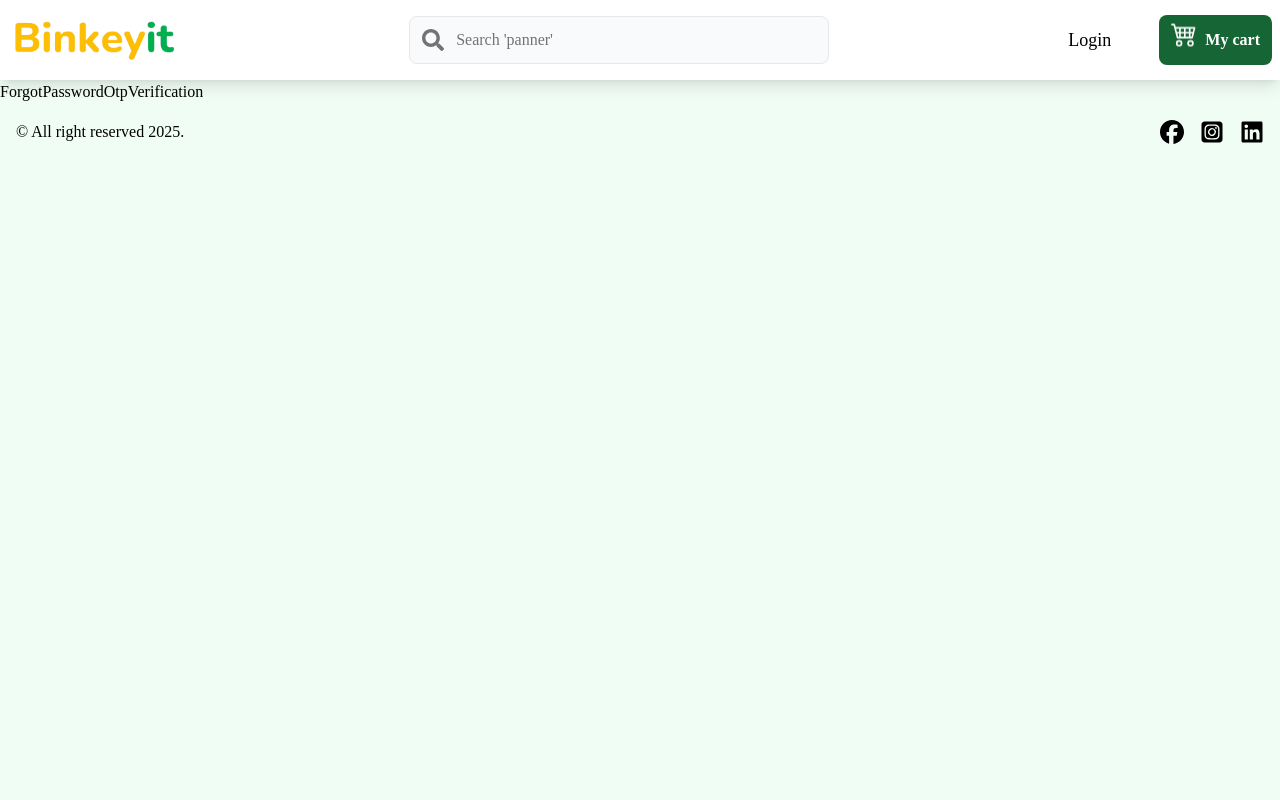
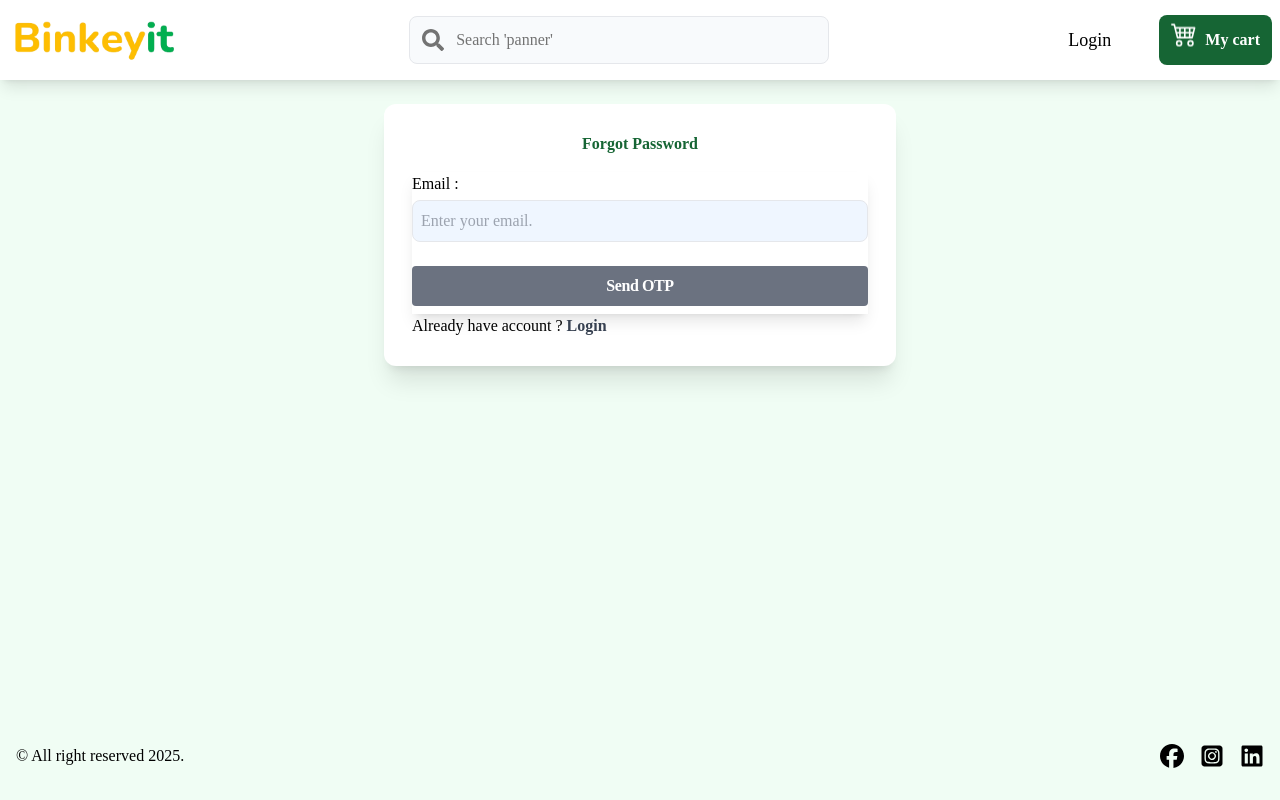
Before and after one commit to Oweiskhaliq/MERN-Stack-Project-Blinkeyit-Clone, a React (Vite) app in the folder client/: page /forgot-password-otp-verification in a window 1280 px wide. Built offline with nearby package versions, Linux system fonts and the light colour scheme.

Commit message:
create a otp verification file

```diff
--- a/client/src/pages/ForgotPasswordOtpVerification.jsx
+++ b/client/src/pages/ForgotPasswordOtpVerification.jsx
@@ -1,7 +1,94 @@
-import React from "react";
+import React, { useState } from "react";
+import { IoMdEyeOff } from "react-icons/io";
+import { IoEye } from "react-icons/io5";
+import toast from "react-hot-toast";
+import Axiox from "../Utils/Axios";
+import summaryApi from "../common/summaryApi";
+import axiosToastError from "../Utils/axiosToastError";
+import { Link, useNavigate } from "react-router-dom";
 
 const ForgotPasswordOtpVerification = () => {
-  return <div>ForgotPasswordOtpVerification</div>;
+  const [data, setData] = useState({
+    email: "",
+  });
+  const handlerChanger = (e) => {
+    const { name, value } = e.target;
+    setData((prev) => {
+      return {
+        ...prev,
+        [name]: value,
+      };
+    });
+  };
+  const navigate = useNavigate();
+
+  const valideValue = Object.values(data).every((el) => el);
+
+  const handlerSubmit = async (e) => {
+    e.preventDefault();
+
+    try {
+      const response = await Axiox({
+        ...summaryApi.forgot_password,
+        data: data,
+      });
+      if (response.data.error) {
+        toast.error(response.data.message);
+      }
+      if (response.data.success) {
+        toast.success(response.data.message);
+        setData({
+          email: "",
+        });
+
+        navigate("/forgot-password-otp-verification");
+      }
+    } catch (error) {
+      axiosToastError(error);
+    }
+  };
+  return (
+    <section className="min-h-[78vh] w-full container mx-auto px-2 ">
+      <div className="bg-white  w-full my-6 mx-auto max-w-lg p-7 rounded-xl shadow-xl">
+        <p className=" text-center text-green-800 font-extrabold">
+          Forgot Password
+        </p>
+
+        <form className="grid gap-4 mt-4 shadow-lg" onSubmit={handlerSubmit}>
+          <div className="grid gap-1 ">
+            <label htmlFor="email">Email :</label>
+            <input
+              type="email"
+              name="email"
+              id="email"
+              value={data.email}
+              className="bg-blue-50 p-2 border rounded-lg outline-none focus:border-primary-200"
+              onChange={handlerChanger}
+              placeholder="Enter your email."
+            />
+          </div>
+
+          <button
+            disabled={!valideValue}
+            className={`${
+              valideValue ? "bg-green-800 hover:bg-green-700" : "bg-gray-500"
+            }  text-white py-2 rounded font-semibold my-2 -tracking-wide`}
+          >
+            Send OTP
+          </button>
+        </form>
+        <p>
+          Already have account ?{" "}
+          <Link
+            to={"/login"}
+            className="font-semibold text-gray-700 hover:text-green-800"
+          >
+            Login
+          </Link>
+        </p>
+      </div>
+    </section>
+  );
 };
 
 export default ForgotPasswordOtpVerification;
```
